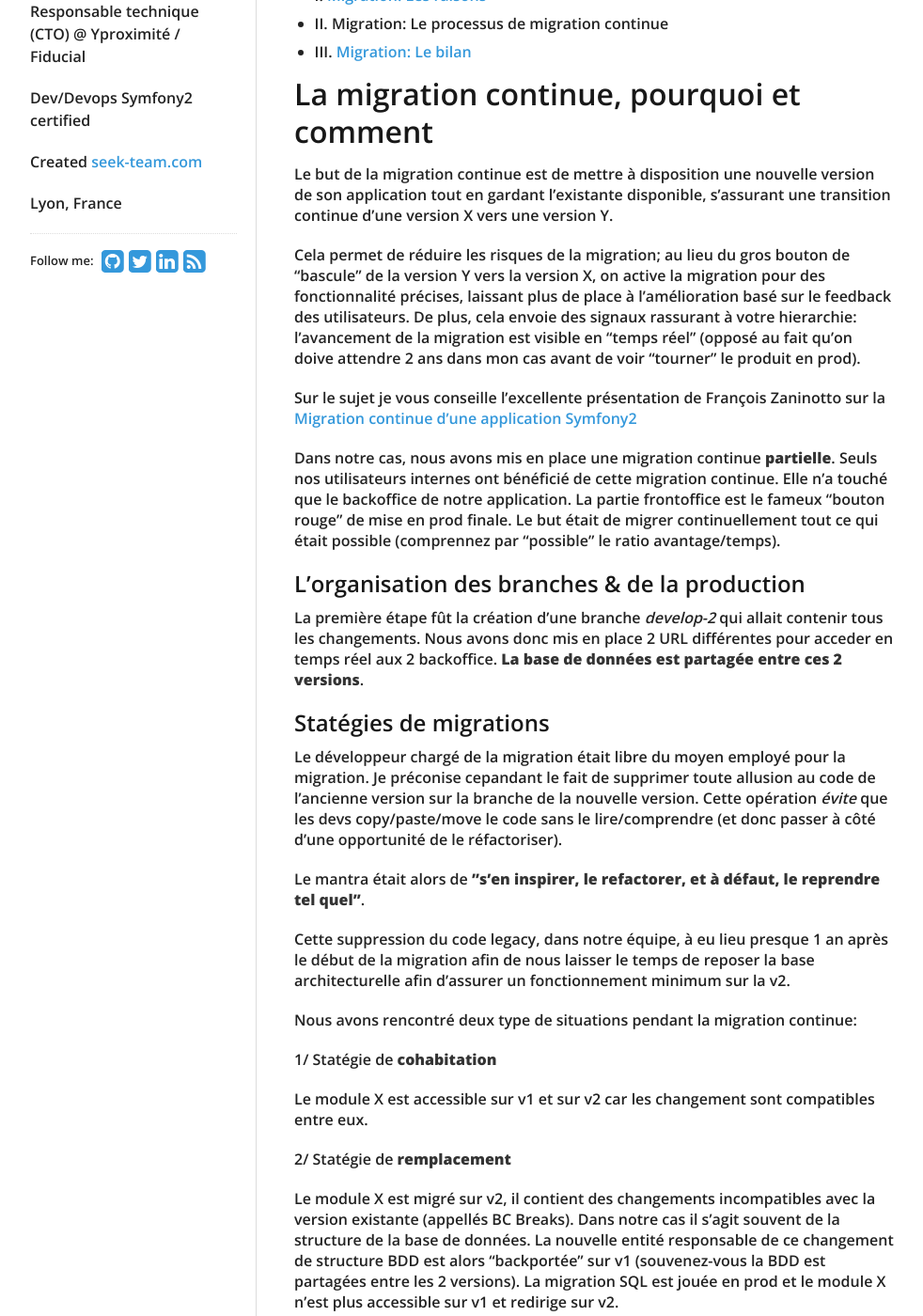
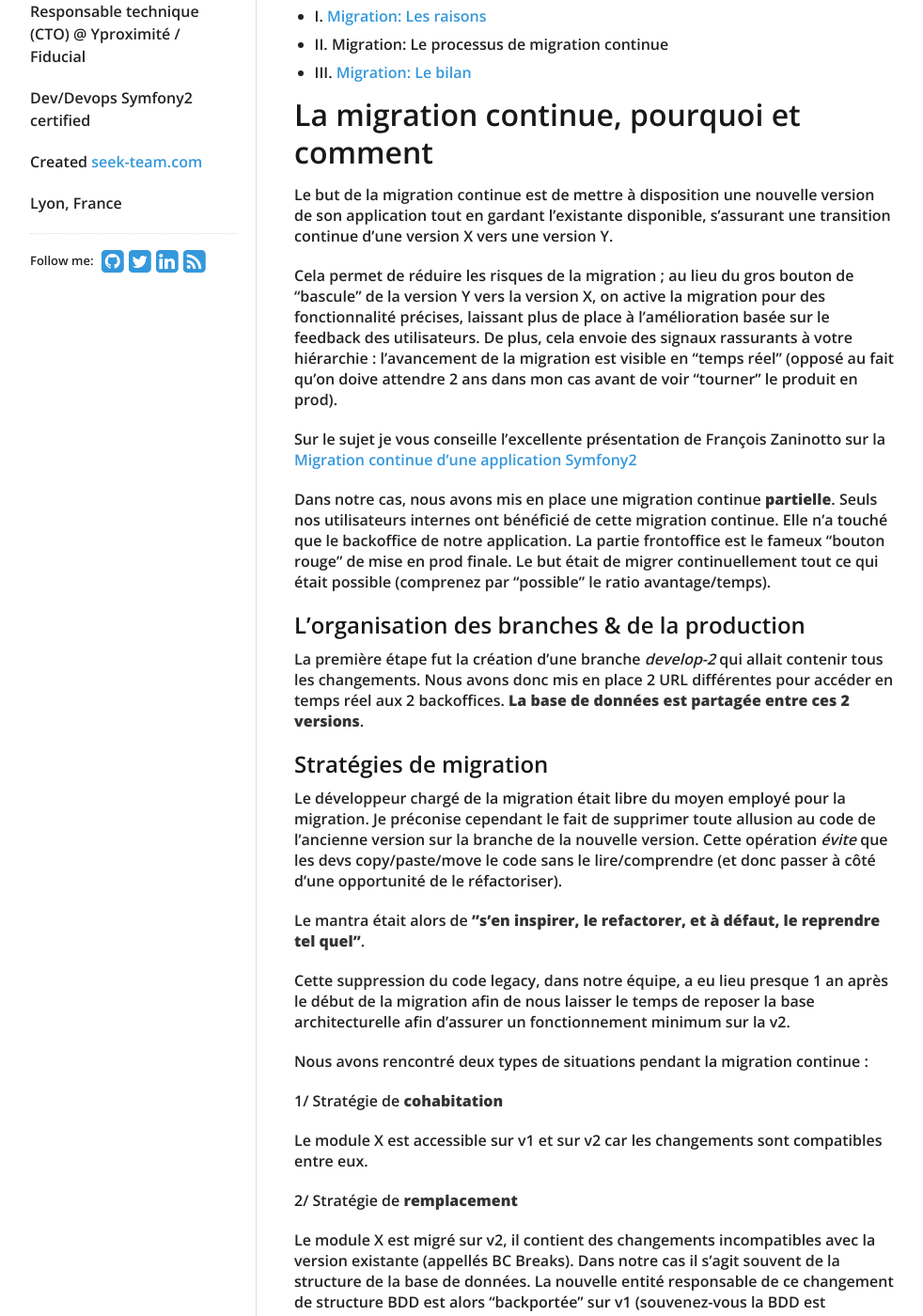
Before and after one commit to swanson/lagom, a Jekyll site: the page built from _posts/2016-07-17-migration-continue.md, in a window 1280 px wide and 1400 px high, scrolled down 348 px. Shown: the whole window at 94% size, without its empty margins (138-1120 px from the left). Built offline with Jekyll 4.4.1, drawn with Linux system fonts in a browser that asks for light colours; nearby versions of some CDN libraries; comment, search, counter and statistics services are not loaded; some of the changed text lies outside the part shown.

Commit message:
Fix typos

```diff
--- a/_posts/2016-07-17-migration-continue.md
+++ b/_posts/2016-07-17-migration-continue.md
@@ -17,54 +17,54 @@ On peut lire de à certains endroits qu'[une refonte c'est le mal](http://www.jo
 
 Le but de la migration continue est de mettre à disposition une nouvelle version de son application tout en gardant l'existante disponible, s'assurant une transition continue d'une version X vers une version Y.
 
-Cela permet de réduire les risques de la migration; au lieu du gros bouton de "bascule" de la version Y vers la version X, on active la migration pour des fonctionnalité précises, laissant plus de place à l'amélioration basé sur le feedback des utilisateurs.
-De plus, cela envoie des signaux rassurant à votre hierarchie: l'avancement de la migration est visible en "temps réel" (opposé au fait qu'on doive attendre 2 ans dans mon cas avant de voir "tourner" le produit en prod).
+Cela permet de réduire les risques de la migration ; au lieu du gros bouton de "bascule" de la version Y vers la version X, on active la migration pour des fonctionnalité précises, laissant plus de place à l'amélioration basée sur le feedback des utilisateurs.
+De plus, cela envoie des signaux rassurants à votre hiérarchie : l'avancement de la migration est visible en "temps réel" (opposé au fait qu'on doive attendre 2 ans dans mon cas avant de voir "tourner" le produit en prod).
 
 Sur le sujet je vous conseille l'excellente présentation de François Zaninotto sur la [Migration continue d'une application Symfony2](https://www.youtube.com/watch?v=CvPD9iG0w-E)
 
 Dans notre cas, nous avons mis en place une migration continue **partielle**. Seuls nos utilisateurs internes ont bénéficié de cette migration continue. Elle n'a touché que le backoffice de notre application. La partie frontoffice est le fameux "bouton rouge" de mise en prod finale.
-Le but était de migrer continuellement tout ce qui était possible (comprennez par "possible" le ratio avantage/temps).
+Le but était de migrer continuellement tout ce qui était possible (comprenez par "possible" le ratio avantage/temps).
 
 ## L'organisation des branches & de la production
 
-La première étape fût la création d'une branche _develop-2_ qui allait contenir tous les changements.
-Nous avons donc mis en place 2 URL différentes pour acceder en temps réel aux 2 backoffice. **La base de données est partagée entre ces 2 versions**.
+La première étape fut la création d'une branche _develop-2_ qui allait contenir tous les changements.
+Nous avons donc mis en place 2 URL différentes pour accéder en temps réel aux 2 backoffices. **La base de données est partagée entre ces 2 versions**.
 
-## Statégies de migrations
+## Stratégies de migration
 
 Le développeur chargé de la migration était libre du moyen employé pour la migration.
-Je préconise cepandant le fait de supprimer toute allusion au code de l'ancienne version sur la branche de la nouvelle version. Cette opération _évite_ que les devs copy/paste/move le code sans le lire/comprendre (et donc passer à côté d'une opportunité de le réfactoriser).
+Je préconise cependant le fait de supprimer toute allusion au code de l'ancienne version sur la branche de la nouvelle version. Cette opération _évite_ que les devs copy/paste/move le code sans le lire/comprendre (et donc passer à côté d'une opportunité de le réfactoriser).
 
 Le mantra était alors de **"s'en inspirer, le refactorer, et à défaut, le reprendre tel quel"**.
 
-Cette suppression du code legacy, dans notre équipe, à eu lieu presque 1 an après le début de la migration afin de nous laisser le temps de reposer la base architecturelle afin d'assurer un fonctionnement minimum sur la v2.
+Cette suppression du code legacy, dans notre équipe, a eu lieu presque 1 an après le début de la migration afin de nous laisser le temps de reposer la base architecturelle afin d'assurer un fonctionnement minimum sur la v2.
 
-Nous avons rencontré deux type de situations pendant la migration continue:
+Nous avons rencontré deux types de situations pendant la migration continue :
 
-1/ Statégie de **cohabitation**
+1/ Stratégie de **cohabitation**
 
-Le module X est accessible sur v1 et sur v2 car les changement sont compatibles entre eux.
+Le module X est accessible sur v1 et sur v2 car les changements sont compatibles entre eux.
 
-2/ Statégie de **remplacement**
+2/ Stratégie de **remplacement**
 
 Le module X est migré sur v2, il contient des changements incompatibles avec la version existante (appellés BC Breaks). Dans notre cas il s'agit souvent de la structure de la base de données.
 La nouvelle entité responsable de ce changement de structure BDD est alors "backportée" sur v1 (souvenez-vous la BDD est partagées entre les 2 versions). La migration SQL est jouée en prod et le module X n'est plus accessible sur v1 et redirige sur v2.
 
 ## Comment appliquer les patchs de votre ancienne version sur la nouvelle ?
 
-Au début c'est assez facile a coup de rebase/merge, et puis en fonction de la fracture, il sera de plus en plus difficile de le faire.
+Au début c'est assez facile à coup de rebase/merge, et puis en fonction de la fracture, il sera de plus en plus difficile de le faire.
 
-**Scénario**: Vous patchez un bug présent sur l'ancienne version et qui forcément impacte la nouvelle (puisque la branche a été crée de v1).
+**Scénario**: Vous patchez un bug présent sur l'ancienne version et qui forcément impacte la nouvelle (puisque la branche a été créée de v1).
 
-**Résultat**: Très vite, cette opération de rebase (pour garder un historique propre devient un châtiment mental):
+**Résultat**: Très vite, cette opération de rebase (pour garder un historique propre) devient un châtiment mental :
 
 <blockquote class="twitter-tweet" data-lang="fr"><p lang="en" dir="ltr">Please kill me.... <a href="http://t.co/EvjbdAAeQe">pic.twitter.com/EvjbdAAeQe</a></p>&mdash; Tristan Bessoussa (@sf_tristanb) <a href="https://twitter.com/sf_tristanb/status/565523044404580352">11 février 2015</a></blockquote>
 <script async src="//platform.twitter.com/widgets.js" charset="utf-8"></script>
 
-(Pour les devs à tendance SM qui souhaite quand même s'engager dans cette voie, vous pouvez aussi essayer : [Git rerere](http://www.git-attitude.fr/2014/11/04/git-rerere/))
+(Pour les devs à tendance SM qui souhaitent quand même s'engager dans cette voie, vous pouvez aussi essayer : [Git rerere](http://www.git-attitude.fr/2014/11/04/git-rerere/))
 
 Et puis, ce gouffre de changement structurel (changement de namespace, réorganisation du code), ne permettait plus de faire une opération de rebase/merge depuis la branche de la v1.
-Quelques mois plus tard, cette branche à définitivement rompu avec master. </3
+Quelques mois plus tard, cette branche a définitivement rompu avec master. </3
 
 Avec du recul, le point _"pain in the ass"_, c'est que dès que vous corrigez un bug sur v1, vous devez savoir si ça impacte v2, et patcher les méthodes qui n'ont parfois en commun entre les versions, que leurs objectifs métier.
 
@@ -72,6 +72,6 @@ Avec du recul, le point _"pain in the ass"_, c'est que dès que vous corrigez un
 
 Chaque pull request était testable dans un environnement dédié grace au [Pull Request Builder]({% post_url 2015-04-12-le-pull-request-builder %}).
 
-La branche `develop-2` à bénéficié d'un processus de déploiement continu (Travis lance un playbook Ansible de déploiement applicatif au travers d'un serveur Tower). Nous sommes montés en pointe jusq'à **32 déploiements par jour** (Amazon n'à qu'à bien se tenir...)
+La branche `develop-2` a bénéficié d'un processus de déploiement continu (Travis lance un playbook Ansible de déploiement applicatif au travers d'un serveur Tower). Nous sommes montés en pointe jusq'à **32 déploiements par jour** (Amazon n'a qu'à bien se tenir...)
 
 Lire la suite : III. [Migration: Le bilan]({% post_url 2016-07-18-migration-couts-et-gains %})
```
Also changed, not shown: other parts of _posts/2016-07-17-migration-continue.md (+1 -1 lines).
